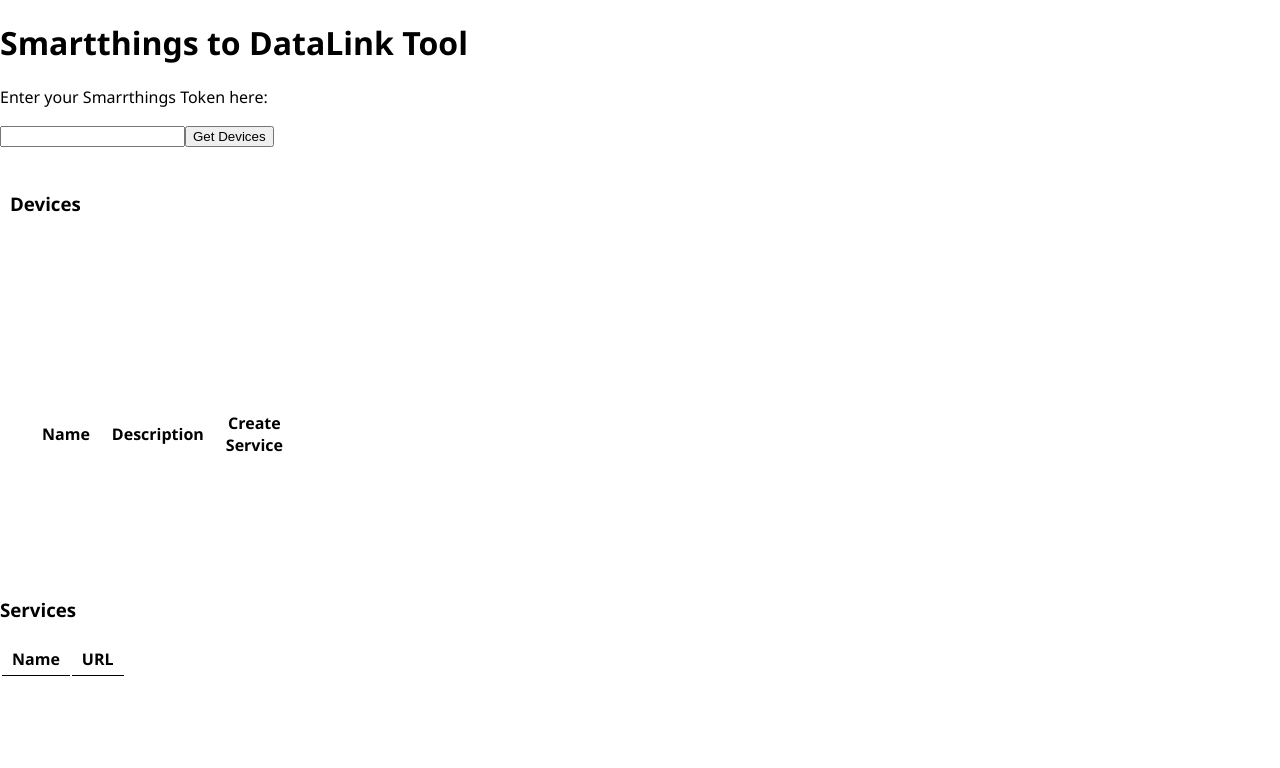
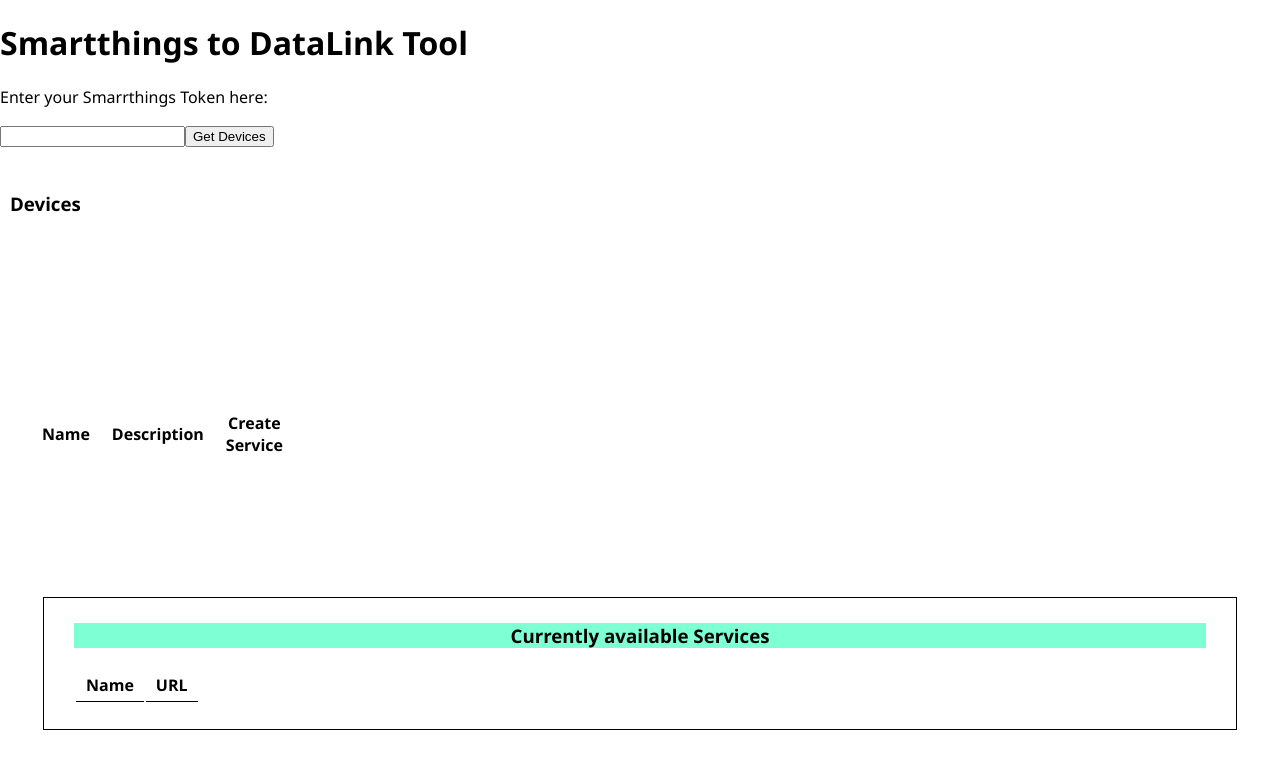
Before and after one commit to TBEMSESG/smartthings_mqtt_datalink, a website: page frontend/html/index.html in a window 1280 px wide. Drawn offline with Linux system fonts and the light colour scheme; no server answers.

Commit message:
some style tests

```diff
--- a/frontend/html/index.html
+++ b/frontend/html/index.html
@@ -48,7 +48,7 @@
     <section class="services">
         <div>
             <div class="services-table">
-                <h3>Services</h3>
+                <h3>Currently available Services</h3>
                 <table class="services_table">
                     <tr class="table_title">
                         <td>Name</td><td>URL</td>
--- a/frontend/html/styles.css
+++ b/frontend/html/styles.css
@@ -31,7 +31,7 @@
 }
 
 .device-table , .device-details {
-    height: 400px;
+    max-height: 400px;
     overflow-y: scroll;
     padding: 5px 10px;
 
@@ -46,3 +46,22 @@
 .section-create-service {
     margin-top: 20px;
 }
+.services {
+    width: 90%;
+    align-self: center;
+    border: 1px solid black;
+    text-align: center;
+    padding: 20px;
+    margin: auto;
+}
+.services h3 {
+    margin-top: 0;
+    background-color: aquamarine;
+}
+.services-table{
+    max-height: 400px;
+    overflow-y: scroll;
+    padding: 5px 10px;
+    width: auto;
+    margin: auto;
+}
```
